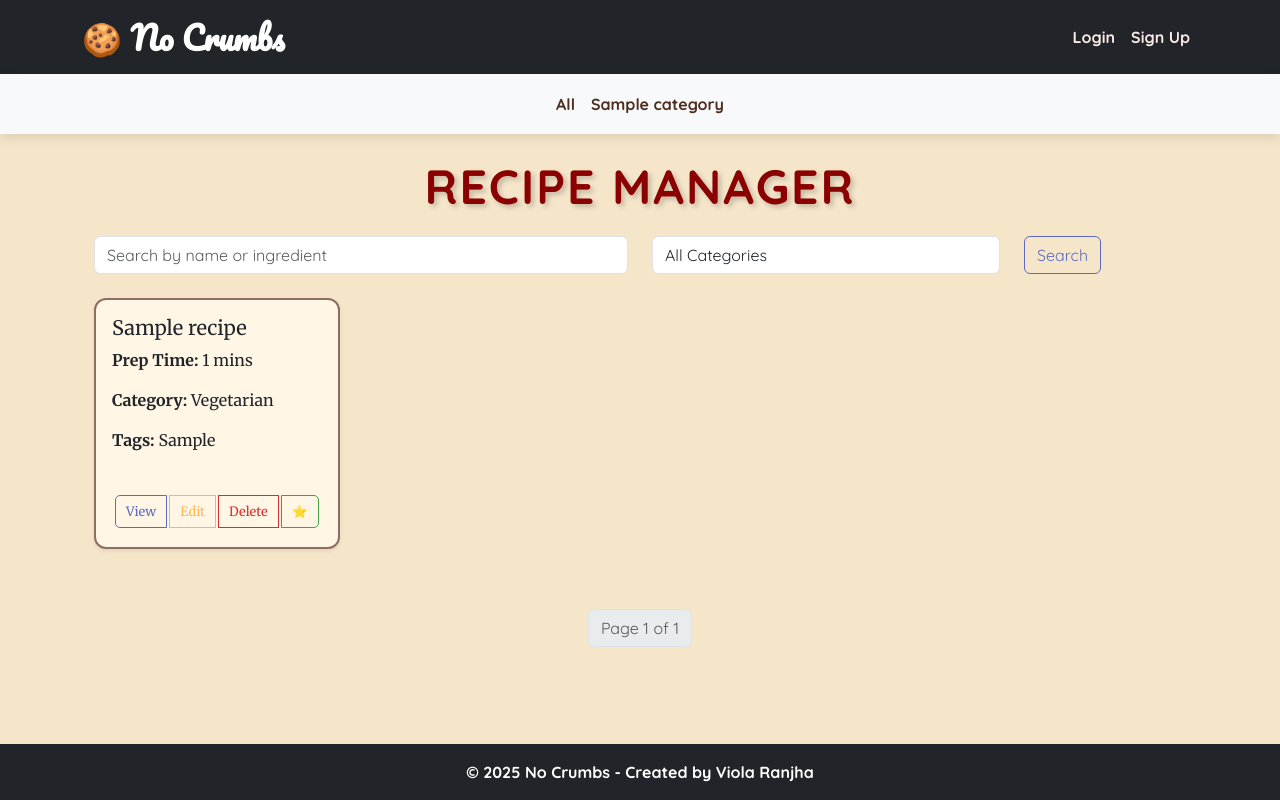
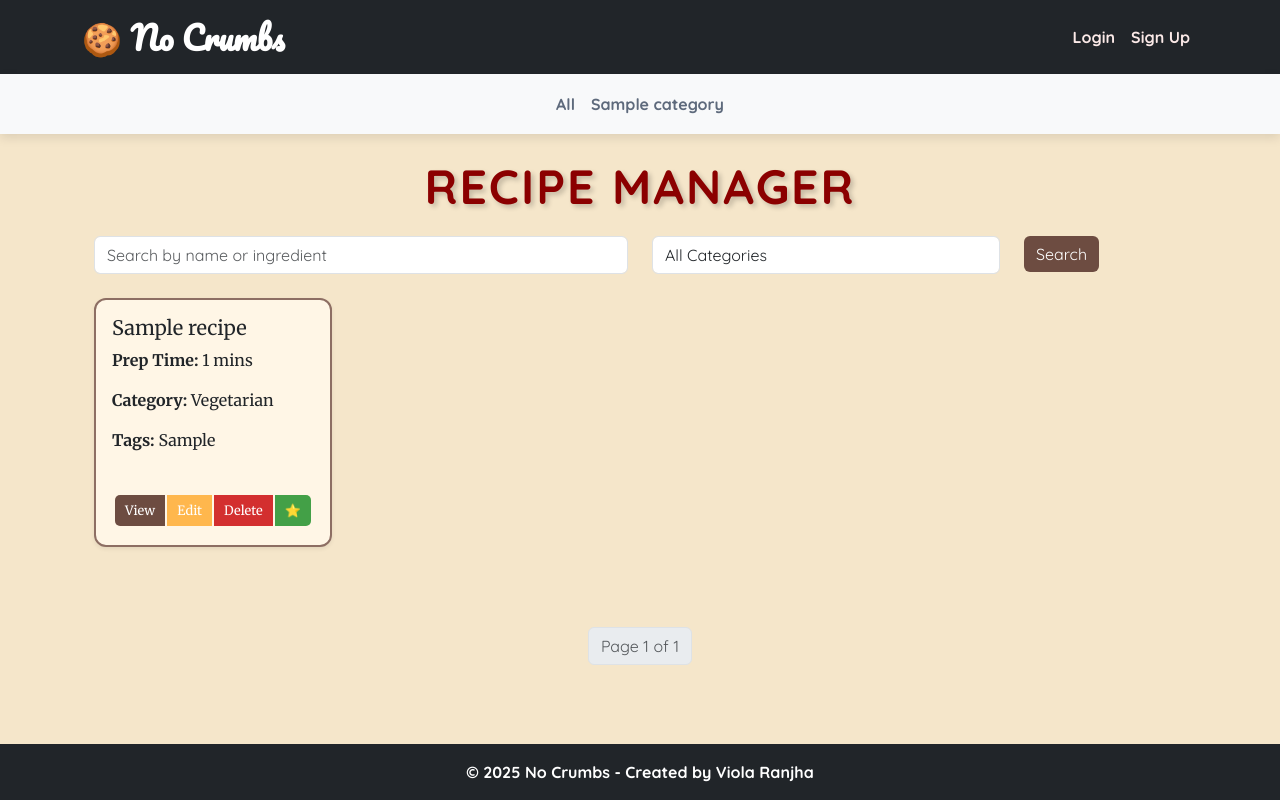
Before and after one commit to vmr093/NoCrumbs, a Django app: page / in a window 1280 px wide. Run offline with Django 5.2, Linux system fonts and the light colour scheme; tables that the repository leaves empty hold one stand-in row (values such as "Sample post").

Commit message:
more css changes

```diff
--- a/recipe_manager_2/recipes/static/css/styles.css
+++ b/recipe_manager_2/recipes/static/css/styles.css
@@ -76,23 +76,28 @@ body {
     color: #ffcc80;  /* Light orange (cookie color) */
 }
 
-/* 🎨 Recipe Cards */
+/* 🎨 Recipe Cards - Ensures Equal Size & Row Alignment */
 .recipe-card {
     background: #fff6e6; /* Light warm cream */
     border-radius: 12px;
     transition: transform 0.2s ease-in-out;
     border: 2px solid #8d6e63; /* Brown border */
     font-family: 'Merriweather', serif;
-    height: 100%; /* Makes all cards equal in height */
+    height: 100%; /* Ensures all cards have equal height */
     display: flex;
     flex-direction: column;
 }
 
-/* 🎨 Make All Cards the Same Length */
+/* 🎨 Card Body - Keeps Content Aligned */
 .recipe-card .card-body {
     display: flex;
     flex-direction: column;
     flex-grow: 1;
+}
+
+/* 🎨 Add Spacing Between Recipe Rows */
+.row-cols-md-3 > .col {
+    margin-bottom: 20px;  /* Adds spacing between rows */
 }
 
 .recipe-card:hover {
@@ -100,11 +105,11 @@ body {
     box-shadow: 0px 5px 15px rgba(0, 0, 0, 0.2);
 }
 
-/* 🎨 Keep Buttons in One Row & Make Them Minimalistic */
+/* 🎨 Buttons - Aligned & Minimalistic */
 .recipe-card .btn-group {
     display: flex;
     justify-content: space-between;
-    margin-top: auto; /* Push buttons to the bottom */
+    margin-top: auto;
 }
 
 /* 🎨 Minimalistic Button Styling */
@@ -116,50 +121,46 @@ body {
     border-radius: 5px;
 }
 
-/* 🎨 Minimal Button Colors */
+/* 🎨 Button Colors */
 .btn-primary {
-    background-color: transparent;
-    color: #5c6bc0; /* Blue */
-    border: 1px solid #5c6bc0;
+    background-color: #6d4c41; /* Warm Brown */
+    color: white;
+    border: none;
 }
 
 .btn-warning {
-    background-color: transparent;
-    color: #ffb74d; /* Orange */
-    border: 1px solid #ffb74d;
+    background-color: #ffb74d; /* Orange */
+    color: white;
+    border: none;
 }
 
 .btn-danger {
-    background-color: transparent;
-    color: #d32f2f; /* Red */
-    border: 1px solid #d32f2f;
+    background-color: #d32f2f; /* Red */
+    color: white;
+    border: none;
 }
 
 .btn-success {
-    background-color: transparent;
-    color: #43a047; /* Green */
-    border: 1px solid #43a047;
+    background-color: #43a047; /* Green */
+    color: white;
+    border: none;
 }
 
 /* 🎨 Button Hover Effects */
 .btn-primary:hover {
-    background-color: #5c6bc0;
-    color: white;
+    background-color: #5d4037;
 }
 
 .btn-warning:hover {
-    background-color: #ffb74d;
-    color: white;
+    background-color: #d84315;
 }
 
 .btn-danger:hover {
-    background-color: #d32f2f;
-    color: white;
+    background-color: #c62828;
 }
 
 .btn-success:hover {
-    background-color: #43a047;
-    color: white;
+    background-color: #2e7d32;
 }
 
 /* 🎨 Form Styling */
@@ -177,7 +178,7 @@ body {
 
 /* 🎨 Ensure Labels Stay Above Fields */
 .form-container label {
-    display: block;  /* Ensure labels appear above fields */
+    display: block;
     font-weight: bold;
     margin-bottom: 5px;
     color: #4d2e1f; /* Dark brown */
@@ -194,12 +195,12 @@ body {
     background-color: #fff;
     font-size: 1rem;
     margin-bottom: 15px;
-    display: block; /* Ensure full width */
+    display: block;
 }
 
 /* 📝 Improve Textarea */
 .form-container textarea {
-    min-height: 120px; /* Larger text area */
+    min-height: 120px;
     resize: vertical;
 }
 
@@ -238,19 +239,19 @@ body {
 
 /* 🎨 Recipe Manager Header - Bold, Left-Aligned */
 .recipe-title {
-    font-size: 3rem;  /* Increase size */
-    font-weight: 700;  /* Make it extra bold */
-    color: #8B0000;  /* Deep red */
-    text-align: center;  /* Align to center */
+    font-size: 3rem;
+    font-weight: 700;
+    color: #8B0000;
+    text-align: center;
     margin-bottom: 20px;
-    text-transform: uppercase;  /* Make it stand out */
-    letter-spacing: 2px;  /* Add spacing for a cleaner look */
-    text-shadow: 3px 3px 5px rgba(0, 0, 0, 0.2); /* Subtle shadow for pop effect */
+    text-transform: uppercase;
+    letter-spacing: 2px;
+    text-shadow: 3px 3px 5px rgba(0, 0, 0, 0.2);
 }
 
 /* 🎨 Category Navbar Text Color */
 .category-link {
-    color: #4d2e1f !important;  /* Dark brown text */
+    color: #5E6A7C !important;  /* Dark Blue */
     font-weight: bold;
     padding: 10px 15px;
     transition: all 0.3s ease-in-out;
--- a/recipe_manager_2/recipes/templates/recipes/recipe_list.html
+++ b/recipe_manager_2/recipes/templates/recipes/recipe_list.html
@@ -8,7 +8,7 @@
     </div>
 
 
-    <!-- Search & Filter Form -->
+    <!-- 📌 Search & Filter Form -->
     <form method="GET" class="mb-4">
         <div class="row">
             <div class="col-md-6">
@@ -23,18 +23,19 @@
         </div>
     </form>
 
-    <div class="row">
+    <!-- 📌 Recipe Grid -->
+    <div class="row row-cols-1 row-cols-md-3 g-4">  <!-- 🛠 Ensures spacing between rows -->
         {% for recipe in recipes %}
-            <div class="col-md-4 d-flex">
+            <div class="col d-flex">  <!-- 🛠 Aligns columns properly -->
                 <div class="card recipe-card shadow-sm mb-4">
-                    <div class="card-body">
+                    <div class="card-body d-flex flex-column">
                         <h5 class="card-title">{{ recipe.name }}</h5>
                         <p class="card-text"><strong>Prep Time:</strong> {{ recipe.prep_time }} mins</p>
                         <p><strong>Category:</strong> {{ recipe.category }}</p>
                         <p><strong>Tags:</strong> {{ recipe.tags }}</p>
 
-                        <!-- Minimalistic Button Row -->
-                        <div class="btn-group">
+                        <!-- 📌 Buttons Row (Aligned & Equal Width) -->
+                        <div class="btn-group mt-auto">
                             <a href="{% url 'recipe_detail' recipe.id %}" class="btn btn-primary btn-sm">View</a>
                             <a href="{% url 'recipe_update' recipe.id %}" class="btn btn-warning btn-sm">Edit</a>
                             <a href="{% url 'recipe_delete' recipe.id %}" class="btn btn-danger btn-sm">Delete</a>
@@ -48,7 +49,7 @@
         {% endfor %}
     </div>
 
-    <!-- Pagination -->
+    <!-- 📌 Pagination -->
     <div class="pagination-container">
         <nav aria-label="Page navigation">
             <ul class="pagination justify-content-center">
```
